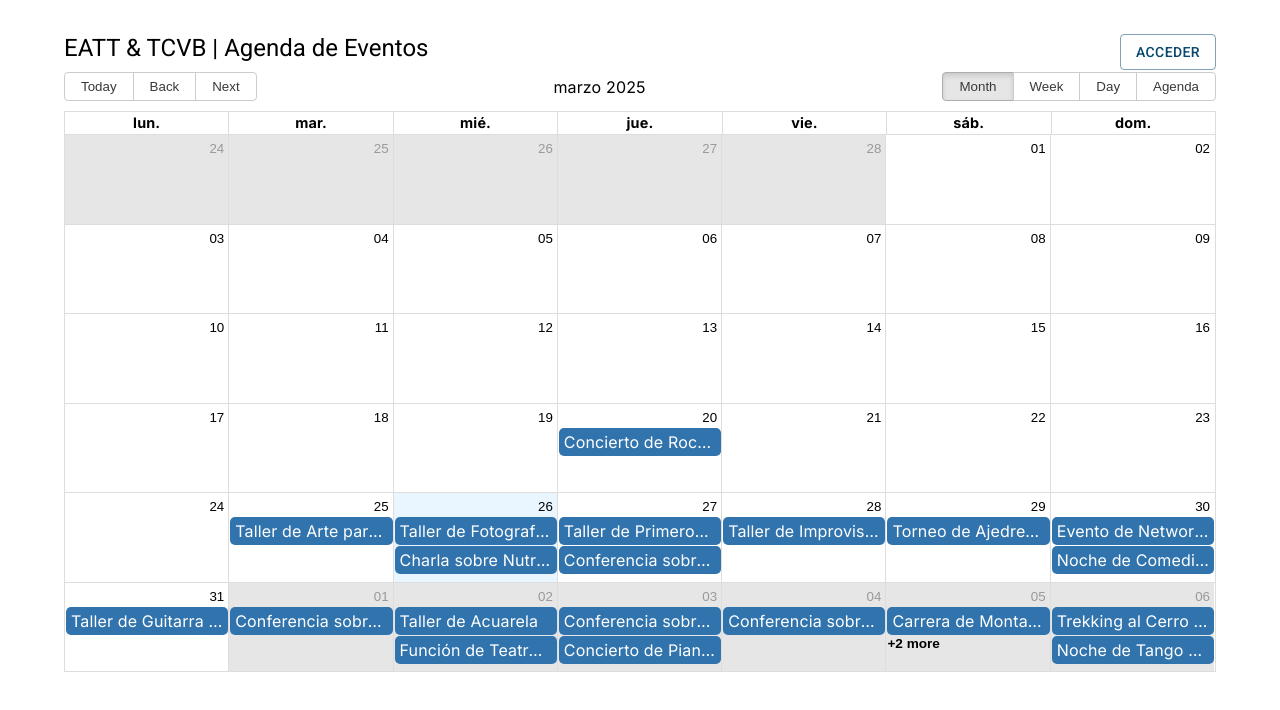
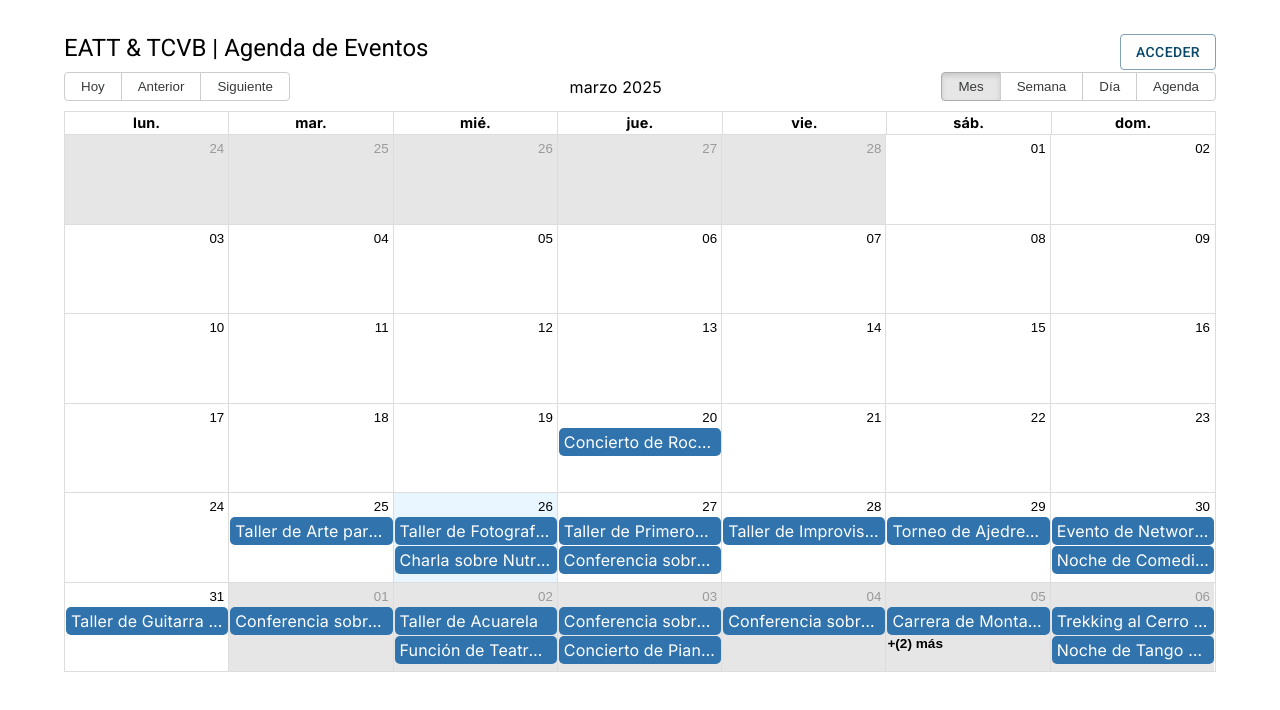
Before and after one commit to MarcosRillo/EATT, a Next.js app: page / in a window 1280 px wide. Shown: the top 710 px of the page. Built offline with nearby package versions, Linux system fonts and the light colour scheme.

Commit message:
calendario en espanol@

```diff
--- a/src/components/calendar/Calendar.jsx
+++ b/src/components/calendar/Calendar.jsx
@@ -83,6 +83,7 @@ function PublicCalendar() {
         }}
         onSelectEvent={handleEventClick}
         style={{ width: "100%", height: "100%" }}
+        messages={mensajesEnEspanol}
       />
       <Dialog
         open={openModal}
```
